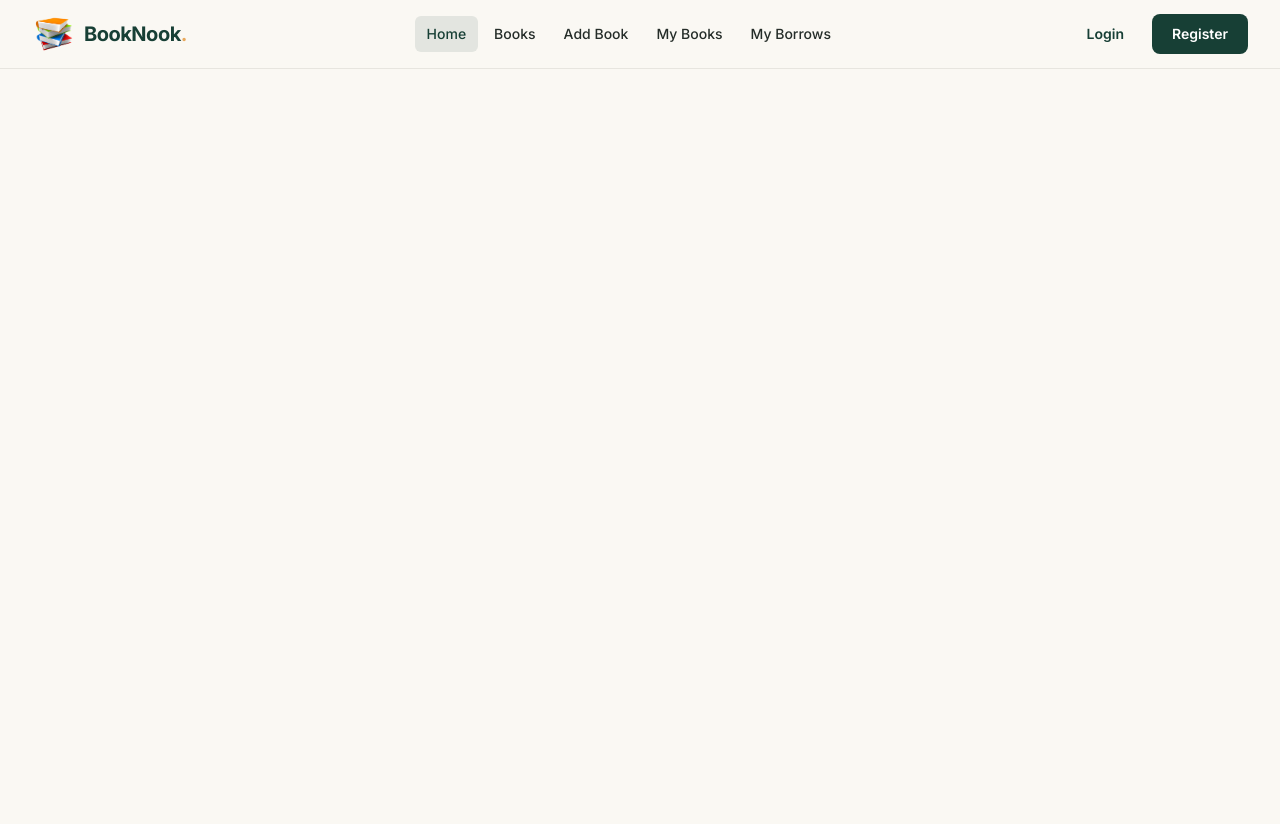
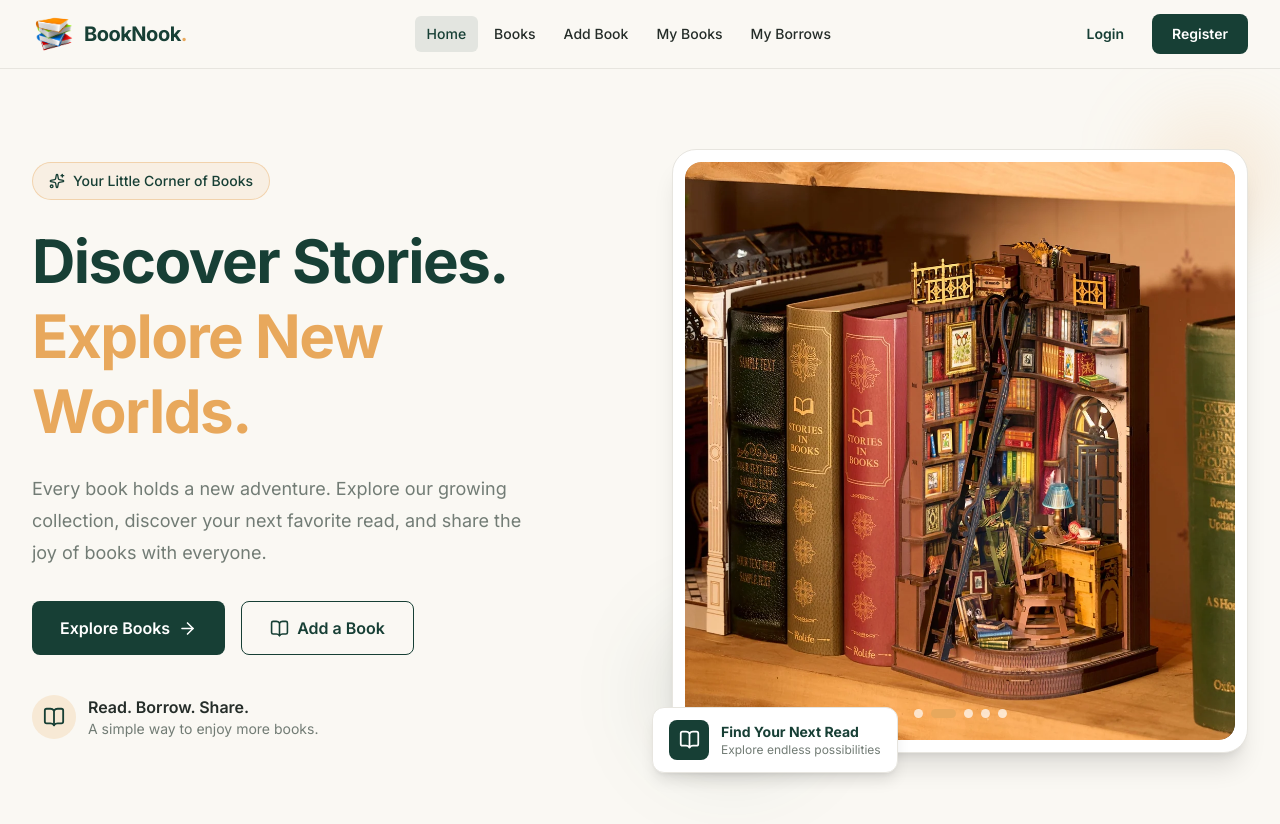
Before and after one commit to codeby-fahim/booknook-client, a Next.js app: page / in a window 1280 px wide. Shown: the top 824 px of the page. Before the commit the page ends 800 px from the top, so only its background shows below. Built offline with nearby package versions, Linux system fonts and the light colour scheme.

Commit message:
feat: implement homepage hero slider

```diff
--- a/src/components/home/Hero.tsx
+++ b/src/components/home/Hero.tsx
@@ -1,10 +1,144 @@
-import React from 'react';
+
+
+"use client";
+
+import Image from "next/image";
+import Link from "next/link";
+import { Swiper, SwiperSlide } from "swiper/react";
+import { Autoplay, Pagination, EffectFade } from "swiper/modules";
+import { ArrowRight, BookOpen, Sparkles } from "lucide-react";
+
+import "swiper/css";
+import "swiper/css/pagination";
+import "swiper/css/effect-fade";
+
+const images = [
+  "/heroimage/hero1.webp",
+  "/heroimage/hero2.webp",
+  "/heroimage/hero3.webp",
+  "/heroimage/hero4.webp",
+  "/heroimage/hero5.webp",
+];
 
 const Hero = () => {
   return (
-    <div>
+    <section className="overflow-hidden bg-[#FAF8F3]">
+      <div className="mx-auto grid max-w-7xl items-center gap-12 px-4 py-14 sm:px-6 md:py-20 lg:grid-cols-2 lg:gap-16 lg:px-8">
 
-    </div>
+        {/* Hero Content */}
+        <div className="max-w-xl">
+          <div className="mb-6 inline-flex items-center gap-2 rounded-full border border-[#E8A85C]/40 bg-[#E8A85C]/10 px-4 py-2 text-sm font-medium text-[#173F35]">
+            <Sparkles size={16} />
+            <span>Your Little Corner of Books</span>
+          </div>
+
+          <h1 className="text-4xl font-bold leading-tight tracking-tight text-[#173F35] sm:text-5xl lg:text-6xl">
+            Discover Stories.
+            <br />
+            <span className="text-[#E8A85C]">
+              Explore New Worlds.
+            </span>
+          </h1>
+
+          <p className="mt-6 max-w-lg text-base leading-8 text-[#727C75] sm:text-lg">
+            Every book holds a new adventure. Explore our growing
+            collection, discover your next favorite read, and
+            share the joy of books with everyone.
+          </p>
+
+          {/* CTA Buttons */}
+          <div className="mt-8 flex flex-col gap-4 sm:flex-row">
+            <Link
+              href="/books"
+              className="inline-flex items-center justify-center gap-2 rounded-lg bg-[#173F35] px-7 py-3.5 font-semibold text-white transition-all duration-300 hover:bg-[#102F28] hover:shadow-lg"
+            >
+              Explore Books
+              <ArrowRight size={19} />
+            </Link>
+
+            <Link
+              href="/books/add"
+              className="inline-flex items-center justify-center gap-2 rounded-lg border border-[#173F35] px-7 py-3.5 font-semibold text-[#173F35] transition-all duration-300 hover:bg-[#173F35] hover:text-white"
+            >
+              <BookOpen size={19} />
+              Add a Book
+            </Link>
+          </div>
+
+          {/* Small Highlight */}
+          <div className="mt-10 flex items-center gap-3">
+            <div className="flex h-11 w-11 items-center justify-center rounded-full bg-[#E8A85C]/20 text-[#173F35]">
+              <BookOpen size={22} />
+            </div>
+
+            <div>
+              <p className="font-semibold text-[#252D29]">
+                Read. Borrow. Share.
+              </p>
+              <p className="text-sm text-[#727C75]">
+                A simple way to enjoy more books.
+              </p>
+            </div>
+          </div>
+        </div>
+
+        {/* Hero Image Slider */}
+        <div className="relative mx-auto w-full max-w-lg lg:max-w-none">
+          {/* Decorative Background */}
+          <div className="absolute -right-5 -top-5 h-32 w-32 rounded-full bg-[#E8A85C]/20 blur-2xl sm:-right-8 sm:-top-8" />
+          <div className="absolute -bottom-5 -left-5 h-40 w-40 rounded-full bg-[#173F35]/10 blur-2xl" />
+
+          <div className="relative overflow-hidden rounded-3xl border border-[#E7E5DF] bg-white p-2 shadow-xl sm:p-3">
+            <Swiper
+              modules={[Autoplay, Pagination, EffectFade]}
+              effect="fade"
+              loop
+              autoplay={{
+                delay: 3500,
+                disableOnInteraction: false,
+              }}
+              pagination={{
+                clickable: true,
+              }}
+              className="hero-swiper overflow-hidden rounded-2xl"
+            >
+              {images.map((image, index) => (
+                <SwiperSlide key={image}>
+                  <div className="relative aspect-[4/4.2] w-full overflow-hidden rounded-2xl">
+                    <Image
+                      src={image}
+                      alt={`BookNook featured image ${index + 1}`}
+                      fill
+                      priority={index === 0}
+                      sizes="(max-width: 1024px) 90vw, 50vw"
+                      className="object-cover"
+                    />
+                  </div>
+                </SwiperSlide>
+              ))}
+            </Swiper>
+          </div>
+
+          {/* Floating Label */}
+          <div className="absolute -bottom-5 left-4 z-10 rounded-xl border border-[#E7E5DF] bg-white px-4 py-3 shadow-lg sm:-left-5">
+            <div className="flex items-center gap-3">
+              <div className="flex h-10 w-10 items-center justify-center rounded-lg bg-[#173F35] text-white">
+                <BookOpen size={21} />
+              </div>
+              <div>
+                <p className="text-sm font-bold text-[#173F35]">
+                  Find Your Next Read
+                </p>
+                <p className="text-xs text-[#727C75]">
+                  Explore endless possibilities
+                </p>
+              </div>
+            </div>
+          </div>
+        </div>
+
+      </div>
+    </section>
   );
 };
 
```
